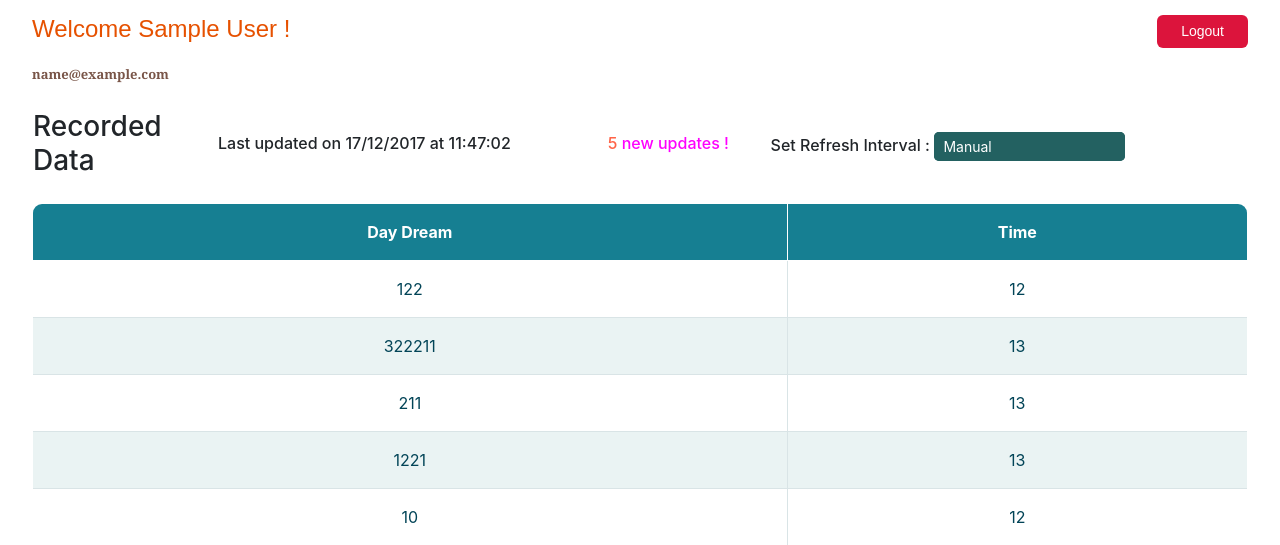
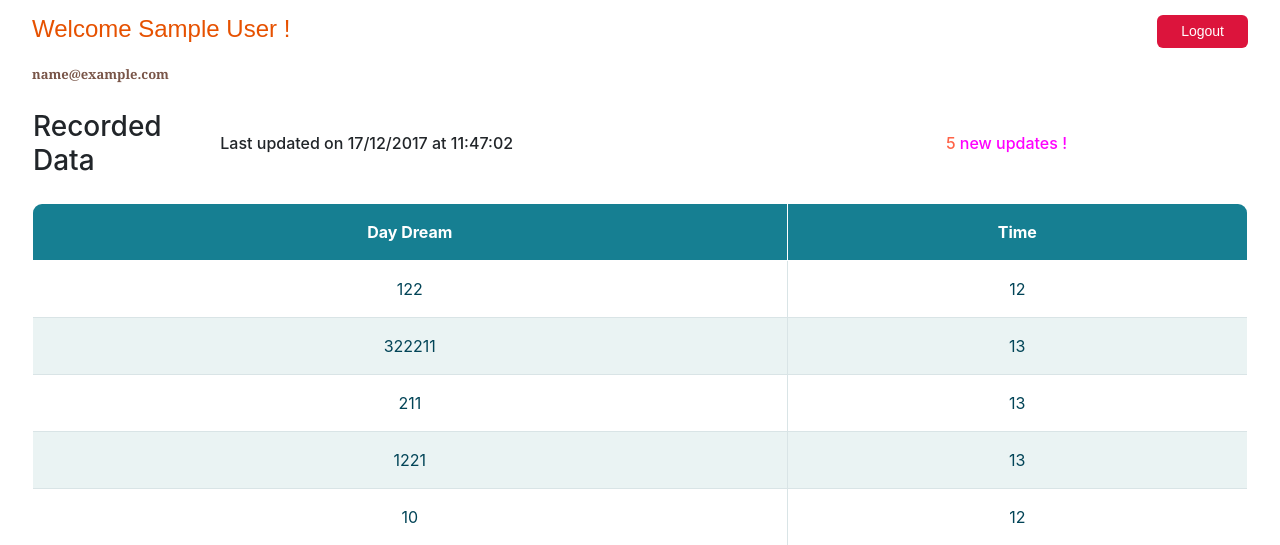
Before and after one commit to cnp96/SIAC-17, a PHP site: page /dashboard.php in a window 1280 px wide. Shown: the top 545 px of the page. Run offline with PHP 8.4, Linux system fonts and the light colour scheme; the visitor is signed in with stand-in values (Sample User, id 1); data comes from the database, SQL or seed files in the repository.

Commit message:
removed auto update

```diff
--- a/dashboard.php
+++ b/dashboard.php
@@ -30,7 +30,7 @@
                 <td id="loading" style="display: none;"><img src="images/loading.gif" alt="loading..."></img></td>
                 <td><h6 id="timestamp">Last updated on dd/MM/yyyy at --:--:--</h6></td>
                 <td><h6 class="updates"><span id="updatecount">--</span> new updates !</h6></td>
-                <td>
+                <td style="display: none">
                     <h6 style="display: inline-block">Set Refresh Interval : </h6>
                     <div class="styled-select blue semi-square" style="display: inline-block; vertical-align: middle;">
                       <select id="interval" onchange="setUpdateInterval()">
```
